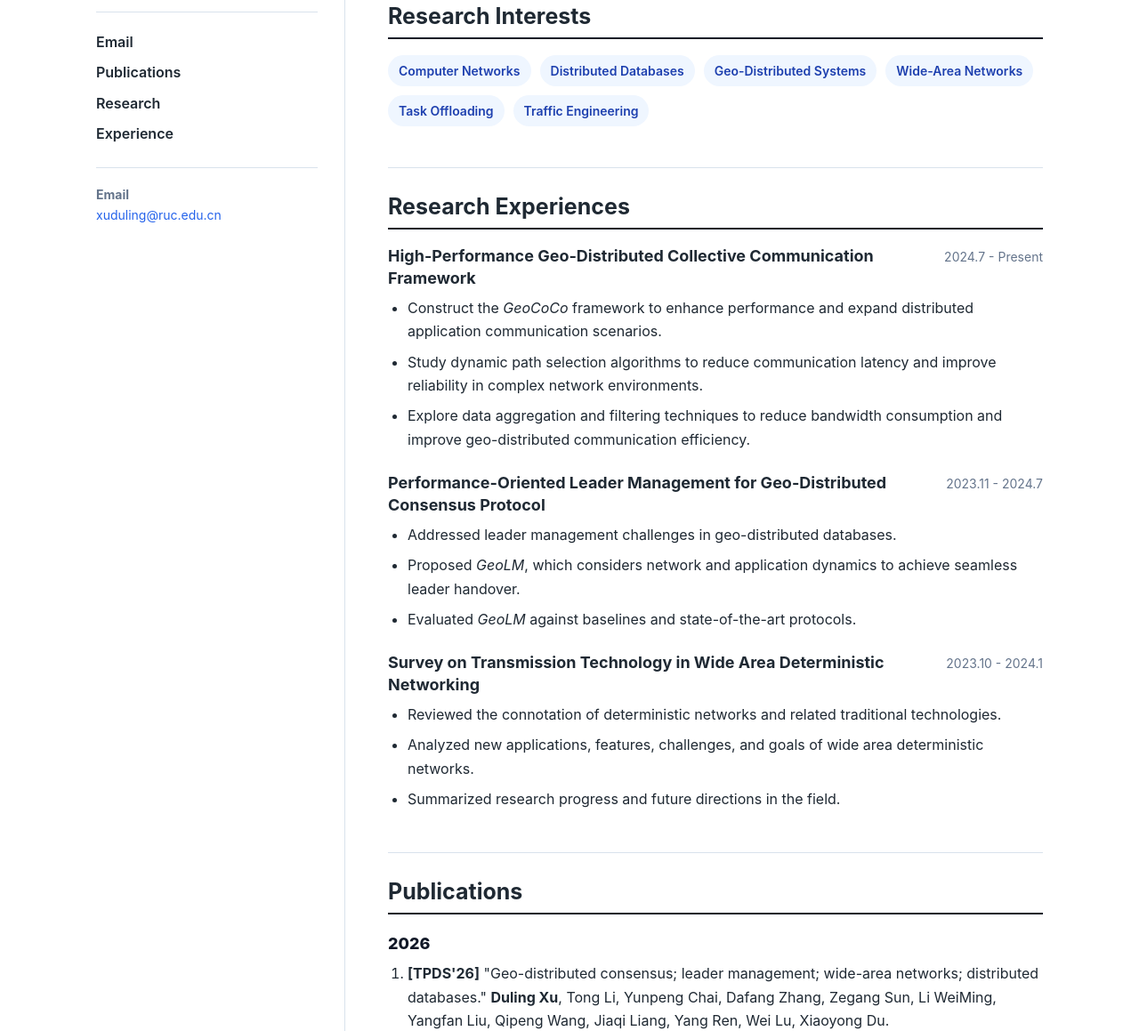
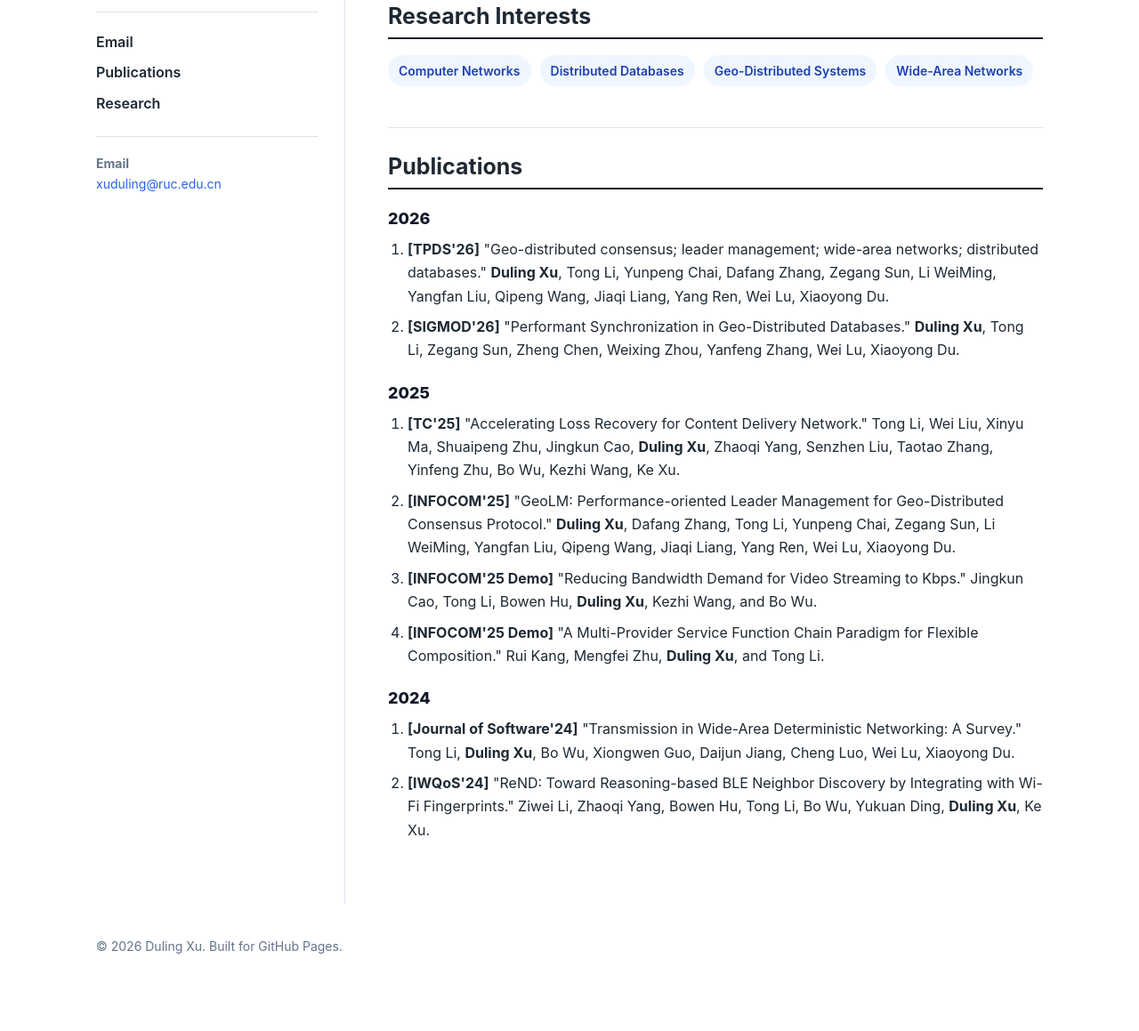
Before and after one commit to DulingXu/DulingXu.github.io, a plain HTML site: page index.html in a window 1280 px wide. Shown: the part 358-1517 px from the top of the page at 89% size. After the commit the page ends 1483 px from the top, so only its background shows below. Drawn offline with Linux system fonts and the light colour scheme.

Commit message:
Remove r

```diff
--- a/index.html
+++ b/index.html
@@ -25,7 +25,6 @@
             <a href="mailto:xuduling@ruc.edu.cn">Email</a>
             <a href="#publications">Publications</a>
             <a href="#research">Research</a>
-            <a href="#experience">Experience</a>
           </nav>
 
           <div class="contact">
@@ -58,48 +57,7 @@
             <li>Distributed Databases</li>
             <li>Geo-Distributed Systems</li>
             <li>Wide-Area Networks</li>
-            <li>Task Offloading</li>
-            <li>Traffic Engineering</li>
           </ul>
-        </section>
-
-        <section id="experience" class="section">
-          <h2>Research Experiences</h2>
-          <div class="item">
-            <div class="item-head">
-              <h3>High-Performance Geo-Distributed Collective Communication Framework</h3>
-              <span>2024.7 - Present</span>
-            </div>
-            <ul>
-              <li>Construct the <em>GeoCoCo</em> framework to enhance performance and expand distributed application communication scenarios.</li>
-              <li>Study dynamic path selection algorithms to reduce communication latency and improve reliability in complex network environments.</li>
-              <li>Explore data aggregation and filtering techniques to reduce bandwidth consumption and improve geo-distributed communication efficiency.</li>
-            </ul>
-          </div>
-
-          <div class="item">
-            <div class="item-head">
-              <h3>Performance-Oriented Leader Management for Geo-Distributed Consensus Protocol</h3>
-              <span>2023.11 - 2024.7</span>
-            </div>
-            <ul>
-              <li>Addressed leader management challenges in geo-distributed databases.</li>
-              <li>Proposed <em>GeoLM</em>, which considers network and application dynamics to achieve seamless leader handover.</li>
-              <li>Evaluated <em>GeoLM</em> against baselines and state-of-the-art protocols.</li>
-            </ul>
-          </div>
-
-          <div class="item">
-            <div class="item-head">
-              <h3>Survey on Transmission Technology in Wide Area Deterministic Networking</h3>
-              <span>2023.10 - 2024.1</span>
-            </div>
-            <ul>
-              <li>Reviewed the connotation of deterministic networks and related traditional technologies.</li>
-              <li>Analyzed new applications, features, challenges, and goals of wide area deterministic networks.</li>
-              <li>Summarized research progress and future directions in the field.</li>
-            </ul>
-          </div>
         </section>
 
         <section id="publications" class="section">
```
